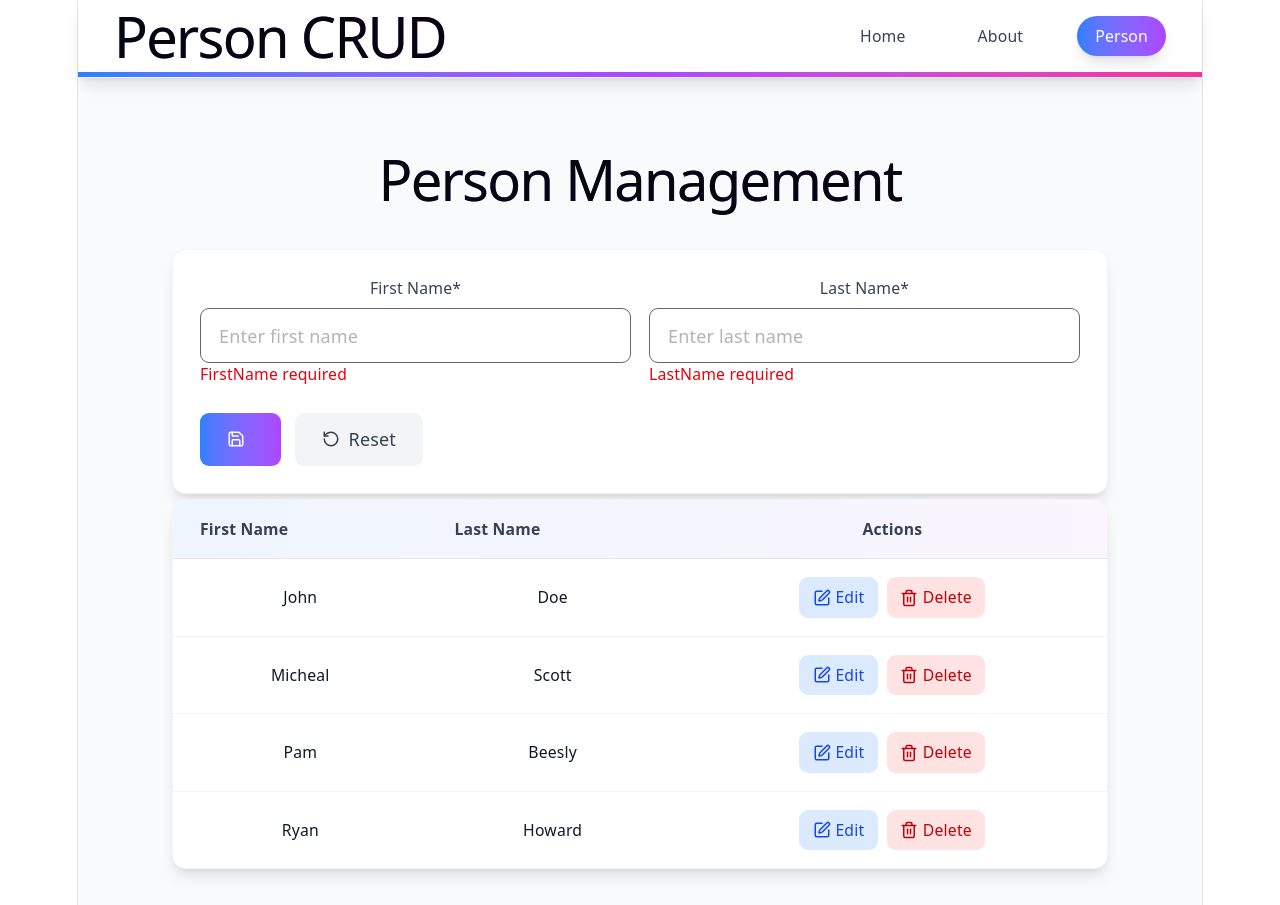
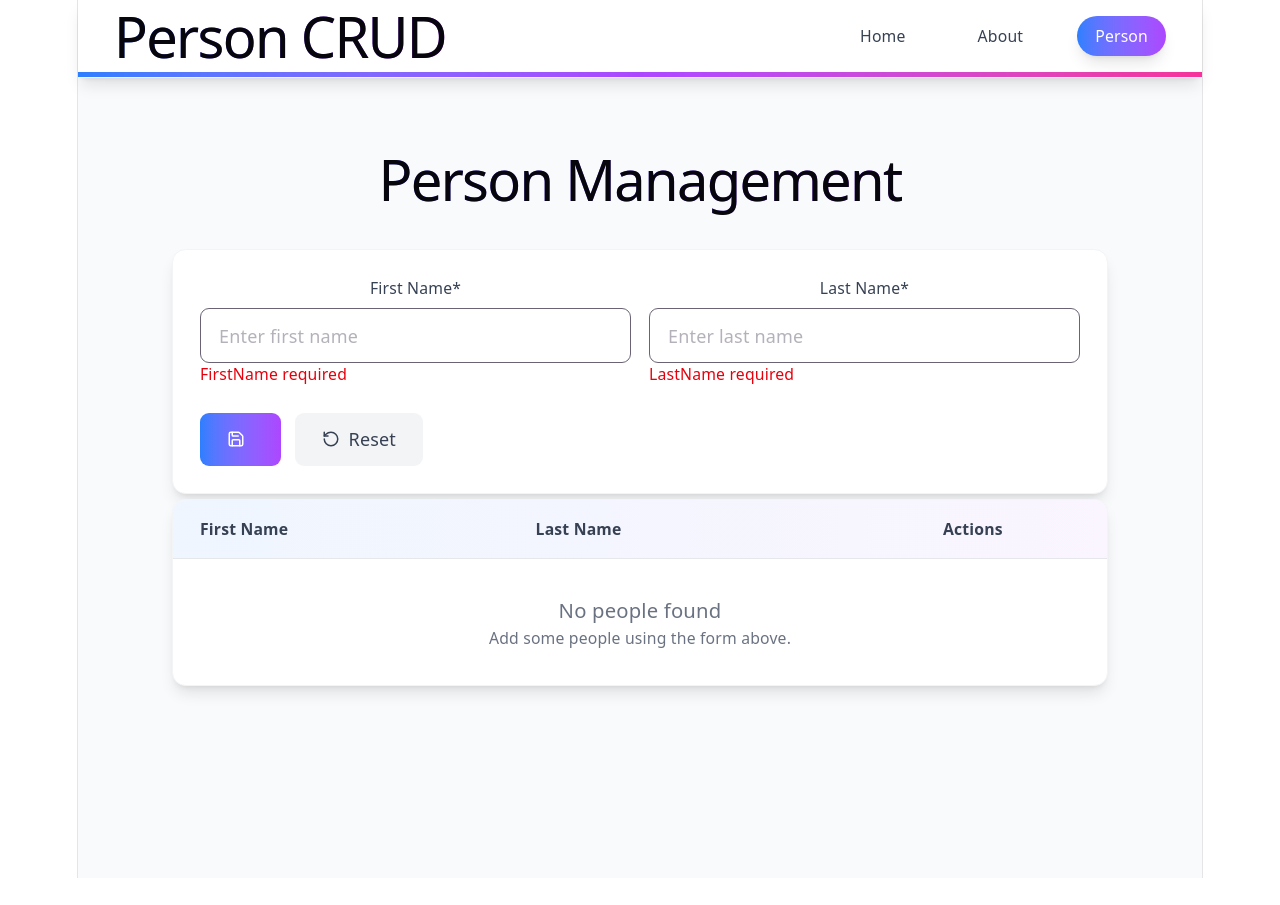
Before and after one commit to beryan-a/.NET-React-CRUD, a React (Vite) app in the folder client/: page /Person in a window 1280 px wide. After the commit the page ends 878 px from the top, so only its background shows below. Built offline with nearby package versions, Linux system fonts and the light colour scheme.

Commit message:
person-personlist-personform

```diff
--- a/client/src/components/person/Person.jsx
+++ b/client/src/components/person/Person.jsx
@@ -4,11 +4,22 @@ import PersonList from "./PersonList"
 function Person() {
 
   const _people = [
-    {id:1, firstName: 'John', lastName: 'Doe'},
-    {id:2, firstName: 'Micheal', lastName: 'Scott'},
-    {id:3, firstName: 'Pam', lastName: 'Beesly'},
-    {id:4, firstName: 'Ryan', lastName: 'Howard'},
+
   ]
+
+  //FUNCTIONS
+  const handlePersonEdit = (person) => {
+    console.log(person);
+  }
+
+  const handlePersonDelete = (person) => {
+    if(!confirm(`Are you sure to delete a person : ${person.firstName} ${person.lastName}`)) return;
+    console.log(person);
+  }
+
+
+
+
 
     return (
         <div className="min-h-screen bg-gray-50 py-8">
@@ -21,7 +32,7 @@ function Person() {
                 </div>
 
                 <PersonForm />
-                <PersonList people= {_people}/>
+                <PersonList people= {_people}onPersonEdit={handlePersonEdit} onPersonDelete={handlePersonDelete}/>
             </div>
         </div>
     )
--- a/client/src/components/person/PersonList.jsx
+++ b/client/src/components/person/PersonList.jsx
@@ -32,10 +32,11 @@ const PersonList = ({ people, onPersonEdit, onPersonDelete}) => { //people=prop
                             <td className="px-6 py-4 text-center">
                                 <div className="flex items-center justify-center space-x-2">
                                     <button
+                                        onClick={()=> onPersonEdit(person)}
                                         className="inline-flex items-center px-3 py-2 bg-blue-100 text-blue-700 text-sm font-medium rounded-lg hover:bg-blue-200 focus:outline-none focus:ring-2 focus:ring-blue-500 focus:ring-offset-1 transition-all duration-200 transform hover:scale-105"
                                         title="Edit person"
                                     >
-                                        <Edit className="w-4 h-4 mr-1" onClick={()=> onPersonEdit(person)}/>
+                                        <Edit className="w-4 h-4 mr-1" />
                                         Edit
                                     </button>
                                     <button
```
